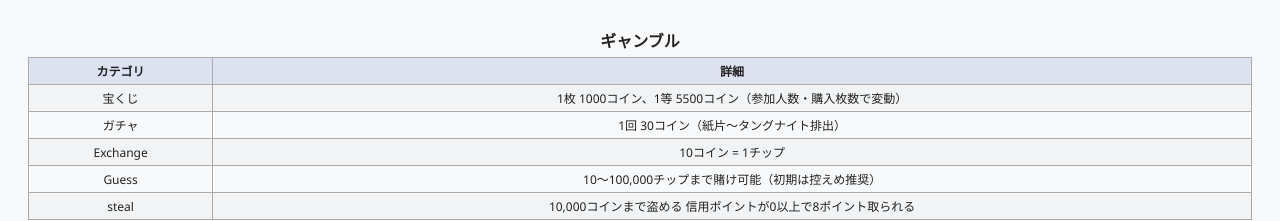
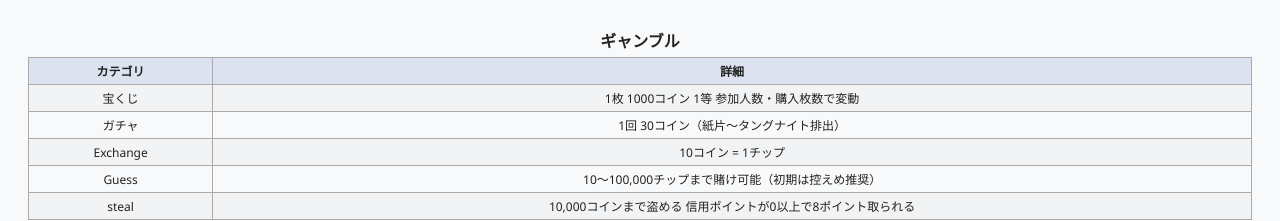
Before and after one commit to Wataamee777/hoge, a plain HTML site: page index.html in a window 1280 px wide. Shown: the top 221 px of the page. Drawn offline with Linux system fonts and the light colour scheme.

Commit message:
Update index.html

```diff
--- a/index.html
+++ b/index.html
@@ -21,7 +21,7 @@ caption { font-weight: bold; margin-bottom: 5px; font-size: 16px; }
 <table>
 <caption>ギャンブル</caption>
 <tr><th>カテゴリ</th><th>詳細</th></tr>
-<tr><td>宝くじ</td><td>1枚 1000コイン、1等 5500コイン（参加人数・購入枚数で変動）</td></tr>
+<tr><td>宝くじ</td><td>1枚 1000コイン 1等 参加人数・購入枚数で変動 </td></tr>
 <tr><td>ガチャ</td><td>1回 30コイン（紙片～タングナイト排出）</td></tr>
 <tr><td>Exchange</td><td>10コイン = 1チップ</td></tr>
 <tr><td>Guess</td><td>10～100,000チップまで賭け可能（初期は控えめ推奨）</td></tr>
```
